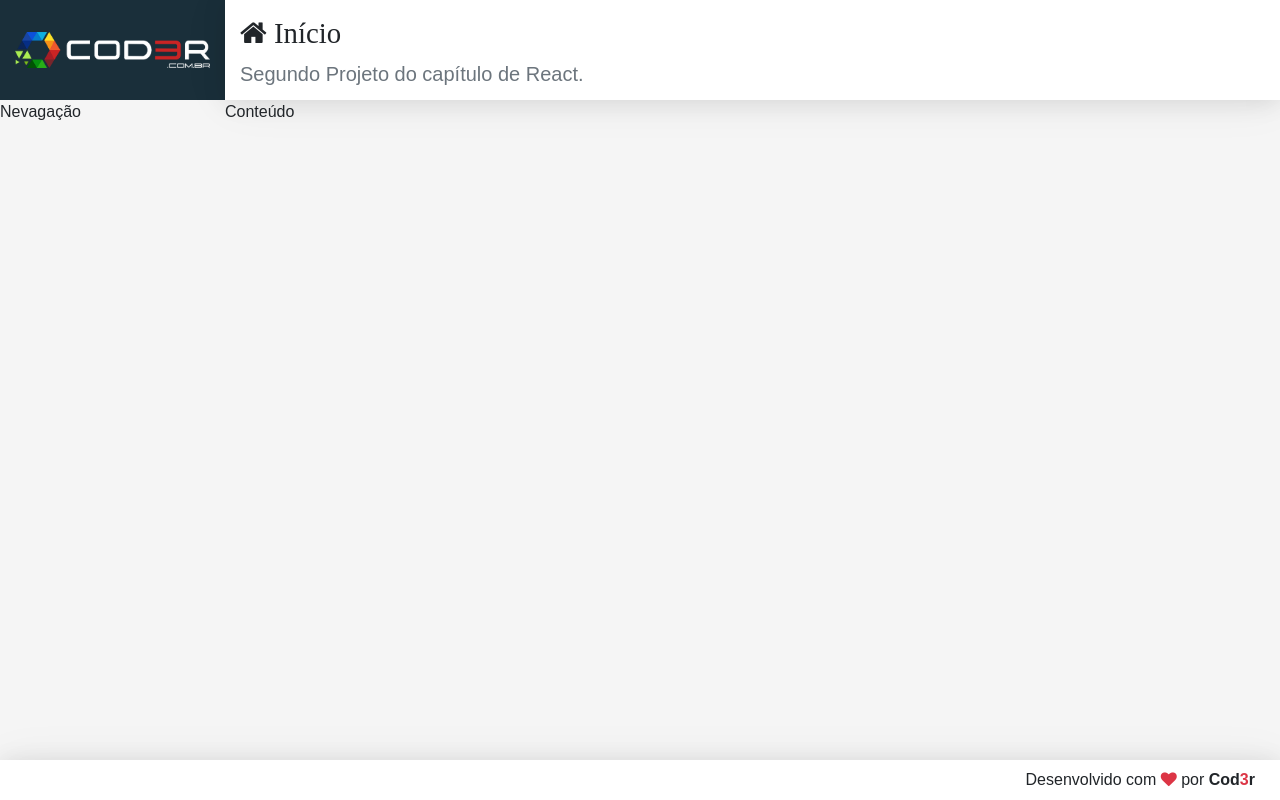
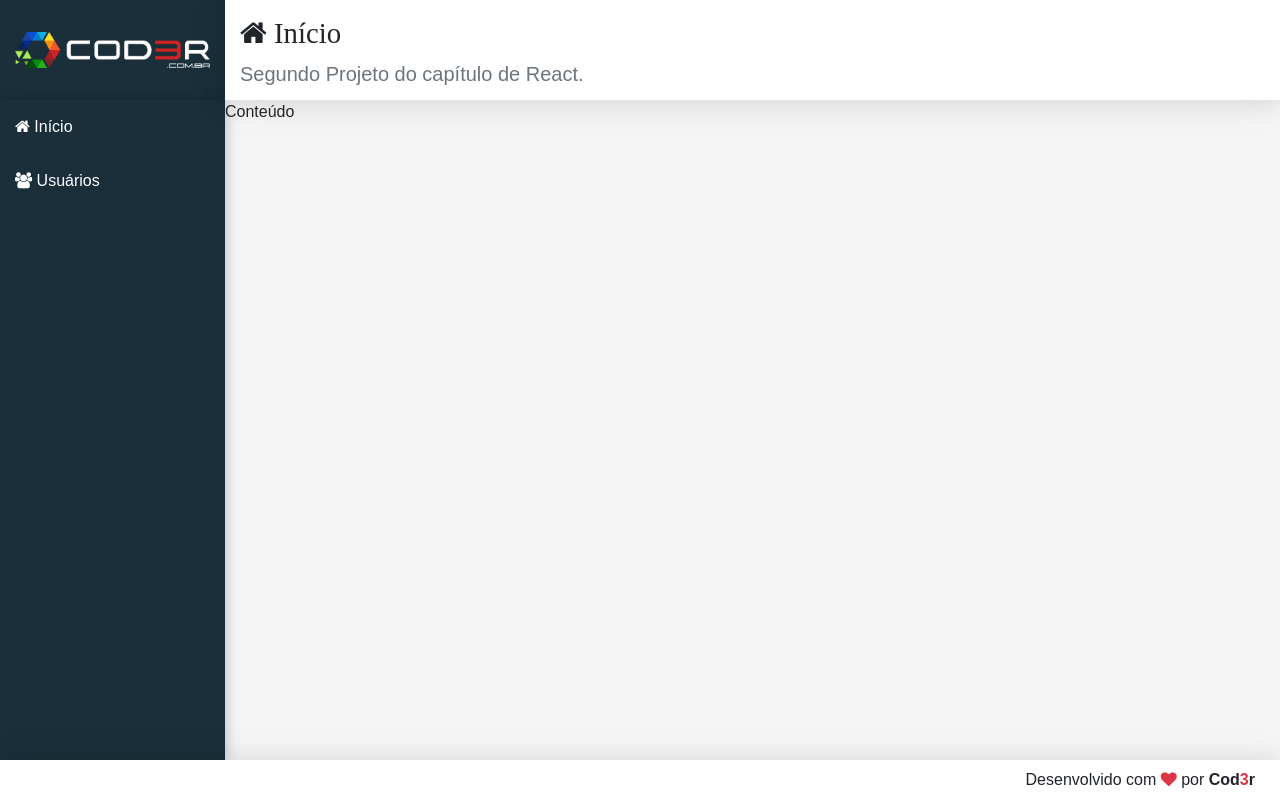
Before and after one commit to milkfrog/CursoWebCompletoJavaScript2019, a React (Create React App) app in the folder react/crud/frontend/: page / in a window 1280 px wide. Built offline with nearby package versions, Linux system fonts and the light colour scheme; the HTML template or start-up script is replaced by a standard one.

Commit message:
Add aula 371

```diff
--- a/react/crud/frontend/src/components/template/Nav.css
+++ b/react/crud/frontend/src/components/template/Nav.css
@@ -0,0 +1,18 @@
+aside.menu-area {
+    background-color: var(--bg-dark);
+    box-shadow:
+        2px 0 10px 0 rgba(0, 0, 0, 0.12),
+        2px 0 15px 0 rgba(0, 0, 0, 0.09);
+}
+
+.menu a {
+    display: block;
+    text-decoration: none;
+    color: #FFF;
+    font-weight: 300;
+    padding: 15px;
+}
+
+.menu a:hover {
+    background: linear-gradient(135deg, #07A7E3 0%, #32DAC3 100%);
+}
--- a/react/crud/frontend/src/components/template/Nav.jsx
+++ b/react/crud/frontend/src/components/template/Nav.jsx
@@ -1,7 +1,11 @@
 import './Nav.css'
+import NavItem from './NavItem'
 import React from 'react'
 
 export default props =>
     <aside className="menu-area">
-        Nevagação
+        <nav className="menu">
+            <NavItem href="#/" itemIcon="fa fa-home" itemTitle="Início"/>
+            <NavItem href="#/users" itemIcon="fa fa-users" itemTitle="Usuários"/>
+        </nav>
     </aside>
--- /dev/null
+++ b/react/crud/frontend/src/components/template/NavItem.jsx
@@ -0,0 +1,6 @@
+import React from 'react'
+
+export default props =>
+    <a href={props.href}>
+        <i className={props.itemIcon}></i> {props.itemTitle}
+    </a>
```
